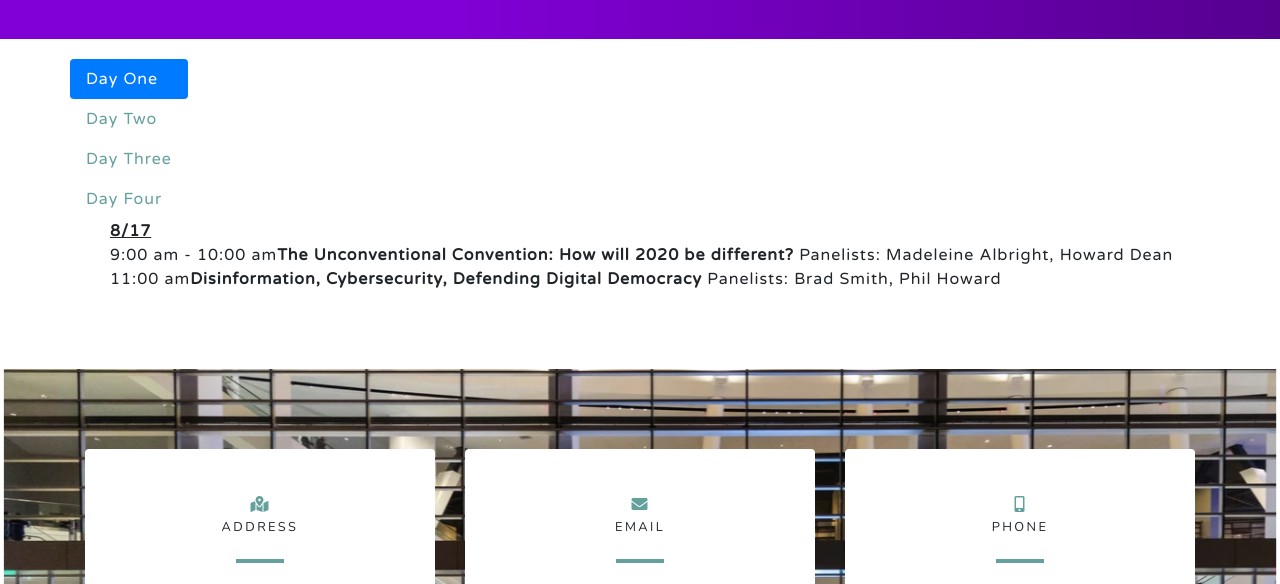
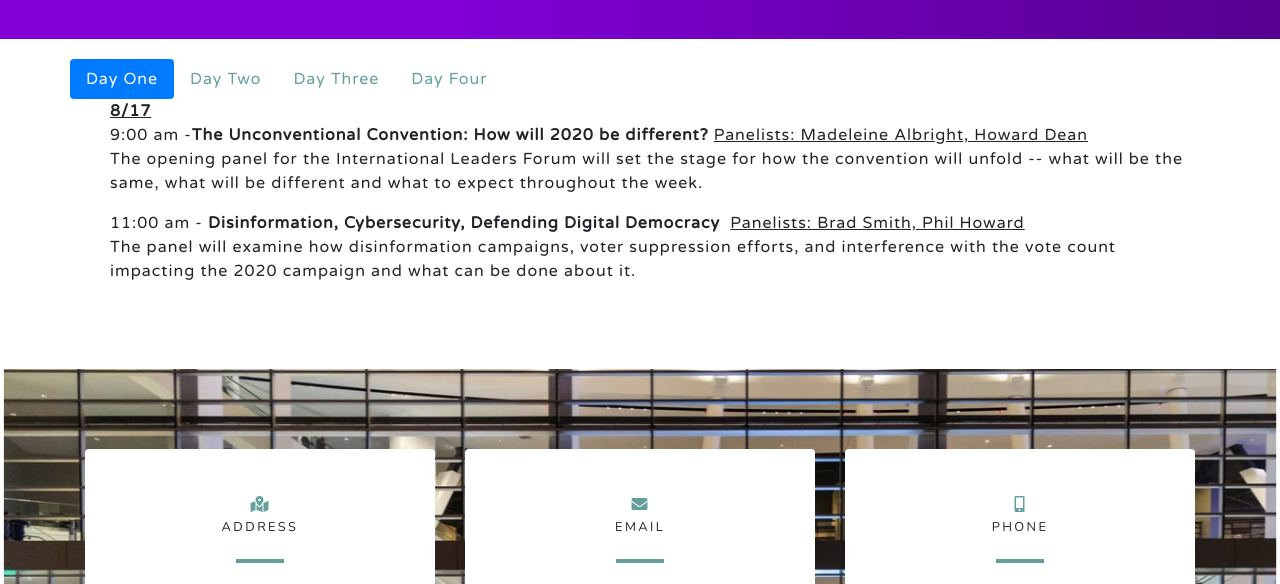
Before and after one commit to nditech/mena-ilf2020, a website: page agenda.html in a window 1280 px wide. Shown: the part 161-745 px from the top of the page. Drawn offline with nearby package versions, Linux system fonts and the light colour scheme.

Commit message:
adding panel description

```diff
--- a/agenda.html
+++ b/agenda.html
@@ -63,7 +63,7 @@
 
     <section class="container agenda-box">
         <div class="row">
-            <div class="nav flex-column nav-pills agenda-nav" id="v-pills-tab" role="tablist" aria-orientation="vertical">
+            <div class="nav justify-content-center nav-pills agenda-nav" id="v-pills-tab" role="tablist" aria-orientation="horizontal">
                 <a class="nav-link active" id="v-pills-home-tab" data-toggle="pill" href="#v-pills-day-one" role="tab" aria-controls="v-pills-home" aria-selected="true">Day One</a>
                 <a class="nav-link" id="v-pills-profile-tab" data-toggle="pill" href="#v-pills-day-two" role="tab" aria-controls="v-pills-profile" aria-selected="false">Day Two</a>
                 <a class="nav-link" id="v-pills-messages-tab" data-toggle="pill" href="#v-pills-day-three" role="tab" aria-controls="v-pills-messages" aria-selected="false">Day Three</a>
@@ -75,8 +75,8 @@
 
                 <div class="tab-pane fade show active" id="v-pills-day-one" role="tabpanel" aria-labelledby="v-pills-home-tab">
                      <ul class="list">
-                        <li><strong><u>8/17</u></strong><br> 9:00 am - 10:00 am<strong>The Unconventional Convention: How will 2020 be different?</strong> Panelists: Madeleine Albright, Howard Dean</li>
-                        <li>11:00 am<strong>Disinformation, Cybersecurity, Defending Digital Democracy</strong> Panelists: Brad Smith, Phil Howard</li>
+                        <li><strong><u>8/17</u></strong><br> 9:00 am -<strong>The Unconventional Convention: How will 2020 be different?</strong>&nbsp;<u>Panelists: Madeleine Albright, Howard Dean</u></li><p>The opening panel for the International Leaders Forum will set the stage for how the convention will unfold -- what will be the same, what will be different and what to expect throughout the week.</p>
+                        <li>11:00 am -<strong> Disinformation, Cybersecurity, Defending Digital Democracy</strong> &nbsp;<u>Panelists: Brad Smith, Phil Howard</u><p>The panel will examine how disinformation campaigns, voter suppression efforts, and interference with the vote count impacting the 2020 campaign and what can be done about it.</p></li>
                      </ul>
                 </div>
 
@@ -85,7 +85,8 @@
                 <div class="tab-pane fade" id="v-pills-day-two" role="tabpanel" aria-labelledby="v-pills-profile-tab">
                    <ul class="list" >
                         <li><strong><u>8/18</u></strong></li>
-                        <li>11:00 am<strong>US Foreign and Security Policy: 2021 and Beyond</strong>Panelists: Madeleine Albright, Michele Flournoy</li>
+                        <li>11:00 am<strong>US Foreign and Security Policy: 2021 and Beyond</strong> &nbsp;<u>Panelists: Madeleine Albright, Michele Flournoy</u><p>The panel will provide an insider look into the foreign policy and national security challenges that the next Administration will face.
+                        </p></li>
                     </ul>
                 </div>
 
@@ -94,8 +95,8 @@
                 <div class="tab-pane fade" id="v-pills-day-three" role="tabpanel" aria-labelledby="v-pills-messages-tab">
                     <ul class="list">
                         <li><strong><u>8/19</u></strong></li>
-                        <li>11:00 am<strong>Changing the face of Politics: Women as Election Decision Makers</strong> Panelists: Celinda Lake, Jim Hobart</li>
-                        <li>2:00 pm<strong>The Role of Protest Movements in Politics</strong></li>
+                        <li>11:00 am<strong>Changing the face of Politics: Women as Election Decision Makers</strong> &nbsp;<u>Panelists: Celinda Lake, Jim Hobart</u><p>After massive Women’s Marches, a powerful movement to expose sexual harassment and an explosion of women running for elected office, America will elect a man to the presidency in November. However, women will have an enormous – perhaps pivotal – role in deciding which man it will be. Will the political preference of women determine the outcome of the 2020 presidential election? What messages will get out their votes?</p></li>
+                        <li>2:00 pm<strong>The Role of Protest Movements in Politics</strong>&nbsp;<u>Panelists: Julie Greene, DeRay McKesson</u><p>The panel will focus on how mass movements resulting from globalization, stagnating wages, racial tensions, and economic inequality have impacted democracy around the world. Discussion will include the rise of collective action as seen with #BlackLivesMatter and how labor movements and immigration intersect with social and cultural change similar to what happened in 1968.</p></li>
                     </ul>
                 </div>
 
@@ -104,7 +105,8 @@
                 <div class="tab-pane fade" id="v-pills-day-four" role="tabpanel" aria-labelledby="v-pills-settings-tab">
                     <ul class="list">
                         <li><strong><u>8/20</u></strong></li>
-                        <li>11:00 am <strong>Who Will Vote and What Motivates Them</strong> Panelists: Gary Segura, Stan Greenberg, Cornell Belcher</li>
+                        <li>11:00 am <strong>Who Will Vote and What Motivates Them</strong>&nbsp; <u>Panelists: Gary Segura, Stan Greenberg, Cornell Belcher</u><p>The panel will use polling and other research to analyze the emerging voting blocs and trends that will most impact the 2020 election.
+                        </p></li>
                     </ul>
                 </div>
             </div>
```
